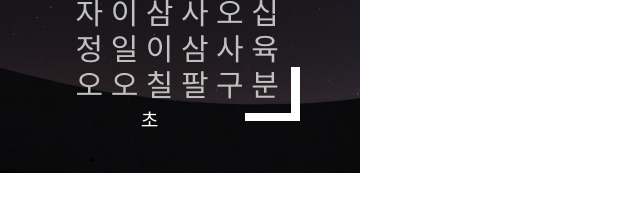
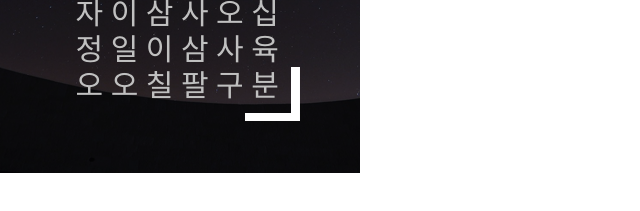
Before and after one commit to jangisaac-dev/HangulWatchTizen, a plain HTML site: page HangulWatch_Git/index.html in a window 1280 px wide. Shown: the part 187-398 px from the top of the page, 0-640 px from the left. Drawn offline with Linux system fonts and the light colour scheme; a web font is replaced by a local one.

Commit message:
1.2
Bug fix

```diff
--- a/HangulWatch_Git/index.html
+++ b/HangulWatch_Git/index.html
@@ -63,7 +63,7 @@
             <div id='str-bun'>&nbsp분</div>
         </div>
 		<div id='rec-ticspace'>
-            <div id='str-ticspace'>초</div>
+            <div id='str-ticspace'></div>
         </div>
     </div>
 
```
